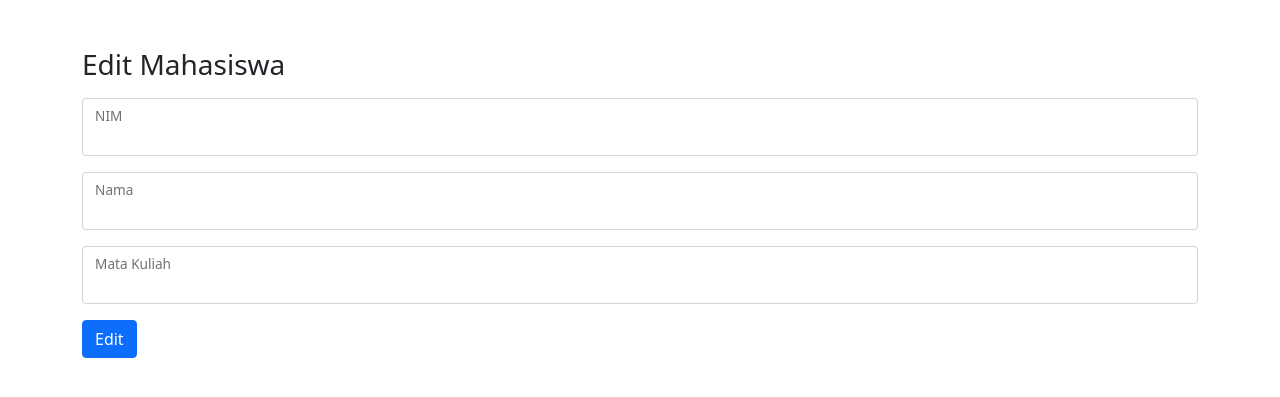
After one commit to novilfahlevy/modul-php, a PHP site: page /edit-mahasiswa.php in a window 1280 px wide. The commit adds this page. Shown: the top 397 px of the page. Run offline with PHP 8.4, Linux system fonts and the light colour scheme; data that the repository does not hold is empty.

Commit message:
edit data

```diff
--- /dev/null
+++ b/edit-mahasiswa.php
@@ -0,0 +1,73 @@
+<?php
+
+require 'koneksi.php';
+
+// edit data mahasiswa
+if (isset($_POST['submit'])) {
+  $nimParam = $_GET['nim']; // ambil nim dari URL
+
+  $nim = $_POST['nim'];
+  $nama = $_POST['nama'];
+  $mataKuliah = $_POST['mata_kuliah'];
+
+  $sql = "UPDATE mahasiswa
+          SET nim = '$nim', nama = '$nama', mata_kuliah = '$mataKuliah'
+          WHERE nim = '$nimParam'";
+
+  $result = mysqli_query($koneksi, $sql);
+
+  if ($result == true) {
+    echo "<script>alert('Data berhasil diedit')</script>";
+    echo "<script>window.location.href = '/modul-php/mahasiswa.php'</script>";
+  } else {
+    echo "<script>alert('Gagal mengedit data')</script>";
+    echo "<script>window.location.reload()</script>";
+  }
+}
+
+// ambil data mahasiswa
+if (isset($_GET['nim'])) {
+  $nimParam = $_GET['nim']; // ambil nim dari URL
+  $sql = "SELECT * FROM mahasiswa WHERE nim = '$nimParam'";
+  $result = mysqli_query($koneksi, $sql);
+
+  if (mysqli_num_rows($result) > 0) {
+    $mahasiswa = mysqli_fetch_assoc($result);
+  } else {
+    echo "<script>alert('Mahasiswa tidak ditemukan')</script>";
+    echo "<script>window.location.href = '/modul-php/mahasiswa.php'</script>";
+  }
+}
+
+?>
+
+<!DOCTYPE html>
+<html>
+  <head>
+    <title>Mahasiswa</title>
+    <link href="https://cdn.jsdelivr.net/npm/bootstrap@5.0.2/dist/css/bootstrap.min.css" rel="stylesheet" integrity="sha384-EVSTQN3/azprG1Anm3QDgpJLIm9Nao0Yz1ztcQTwFspd3yD65VohhpuuCOmLASjC" crossorigin="anonymous">
+  </head>
+  <body>
+
+    <div class="container mt-5">
+      <h1 class="fs-3 mb-3">Edit Mahasiswa</h1>
+      <form action="edit-mahasiswa.php?nim=<?= $mahasiswa['nim']; ?>" method="POST">
+        <div class="form-floating mb-3">
+          <input type="text" name="nim" id="nim" class="form-control" value="<?= $mahasiswa['nim']; ?>">
+          <label for="nim">NIM</label>
+        </div>
+        <div class="form-floating mb-3">
+          <input type="text" name="nama" class="form-control" value="<?= $mahasiswa['nama']; ?>">
+          <label for="nama">Nama</label>
+        </div>
+        <div class="form-floating mb-3">
+          <input type="text" name="mata_kuliah" class="form-control" value="<?= $mahasiswa['mata_kuliah']; ?>">
+          <label for="mata_kuliah">Mata Kuliah</label>
+        </div>
+        <button type="submit" name="submit" class="btn btn-primary">Edit</button>
+      </form>
+    </div>
+
+    <script src="https://cdn.jsdelivr.net/npm/bootstrap@5.0.2/dist/js/bootstrap.bundle.min.js" integrity="sha384-MrcW6ZMFYlzcLA8Nl+NtUVF0sA7MsXsP1UyJoMp4YLEuNSfAP+JcXn/tWtIaxVXM" crossorigin="anonymous"></script>
+  </body>
+</html>
--- a/mahasiswa.php
+++ b/mahasiswa.php
@@ -25,6 +25,7 @@ $result = mysqli_query($koneksi, $sql);
             <th>NIM</th>
             <th>Nama</th>
             <th>Mata Kuliah</th>
+            <th>Aksi</th>
           </tr>
         </thead>
         <tbody>
@@ -35,6 +36,9 @@ $result = mysqli_query($koneksi, $sql);
                 <td><?= $mahasiswa['nim']; ?></td>
                 <td><?= $mahasiswa['nama']; ?></td>
                 <td><?= $mahasiswa['mata_kuliah']; ?></td>
+                <td>
+                  <a href="edit-mahasiswa.php?nim=<?= $mahasiswa['nim']; ?>">Edit</a>
+                </td>
               </tr>
             <?php endwhile; ?>
           <?php endif; ?>
```
